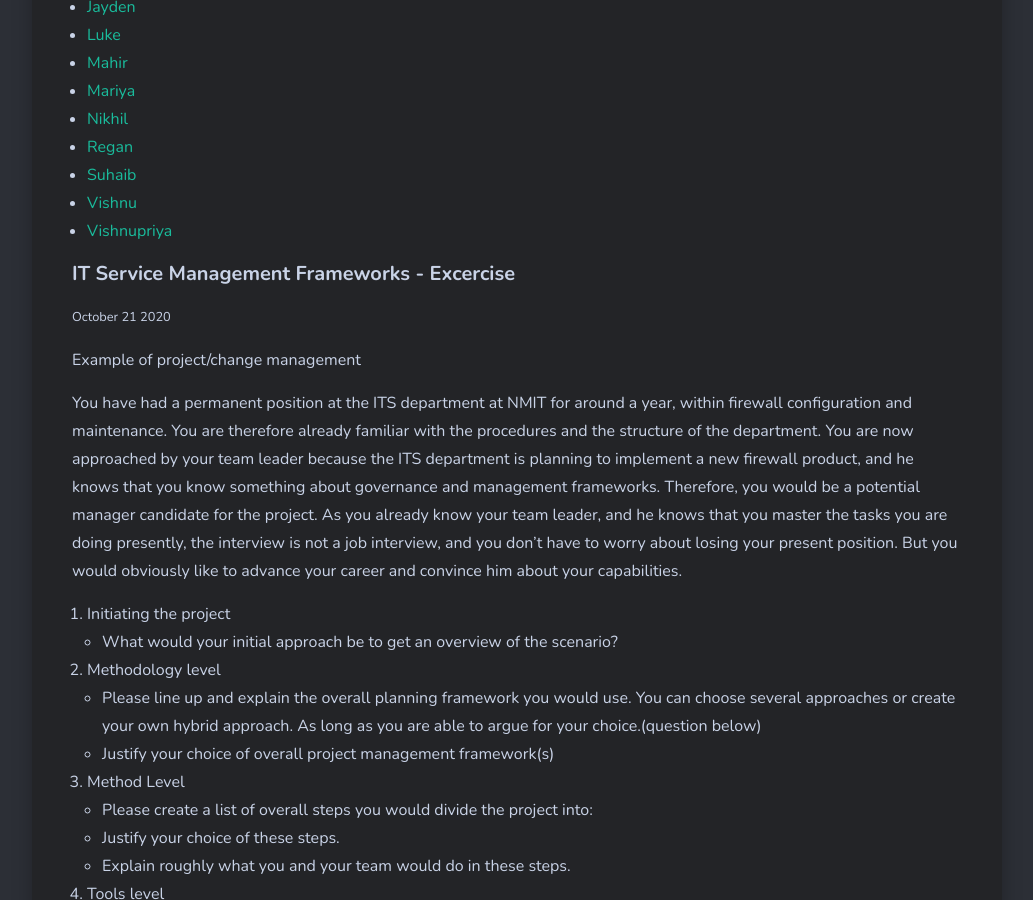
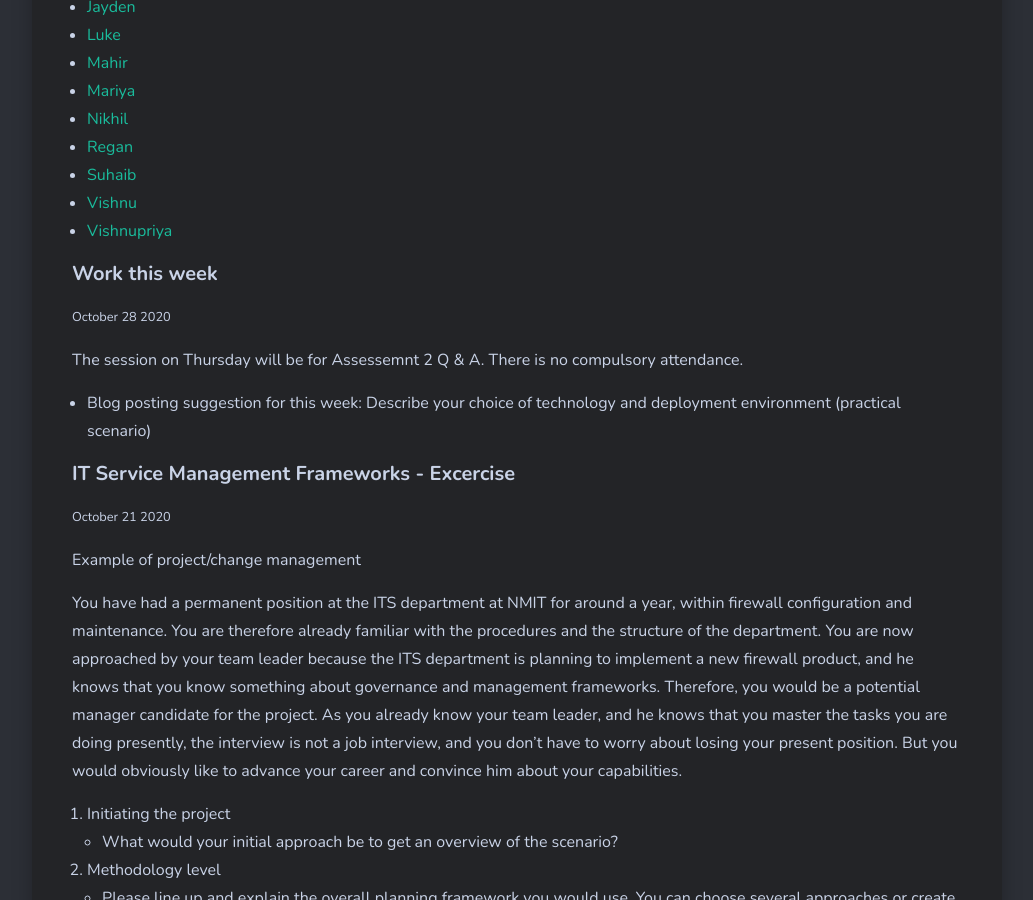
Before and after one commit to larsoliverdam/nmit, a Jekyll site: the page built from _pages/NET701.md, in a window 1280 px wide and 900 px high, scrolled down 1158 px. Shown: the whole window, without its empty margins (123-1156 px from the left). Built offline with Jekyll 4.4.1, drawn with Linux system fonts in a browser that asks for light colours; nearby versions of some CDN libraries; comment, search, counter and statistics services are not loaded.

Commit message:
NET701 update

```diff
--- a/_pages/NET701.md
+++ b/_pages/NET701.md
@@ -24,6 +24,13 @@
 * [Suhaib](https://parappallath.wordpress.com/)
 * [Vishnu](https://badboynet701.wordpress.com/)
 * [Vishnupriya](https://vishnupriyanet701.wordpress.com/)
+
+#### Work this week
+<small>October 28 2020</small>
+
+The session on Thursday will be for Assessemnt 2 Q & A. There is no compulsory attendance.
+
+* Blog posting suggestion for this week: Describe your choice of technology and deployment environment (practical scenario)
 
 #### IT Service Management Frameworks - Excercise
 <small>October 21 2020</small>
```
